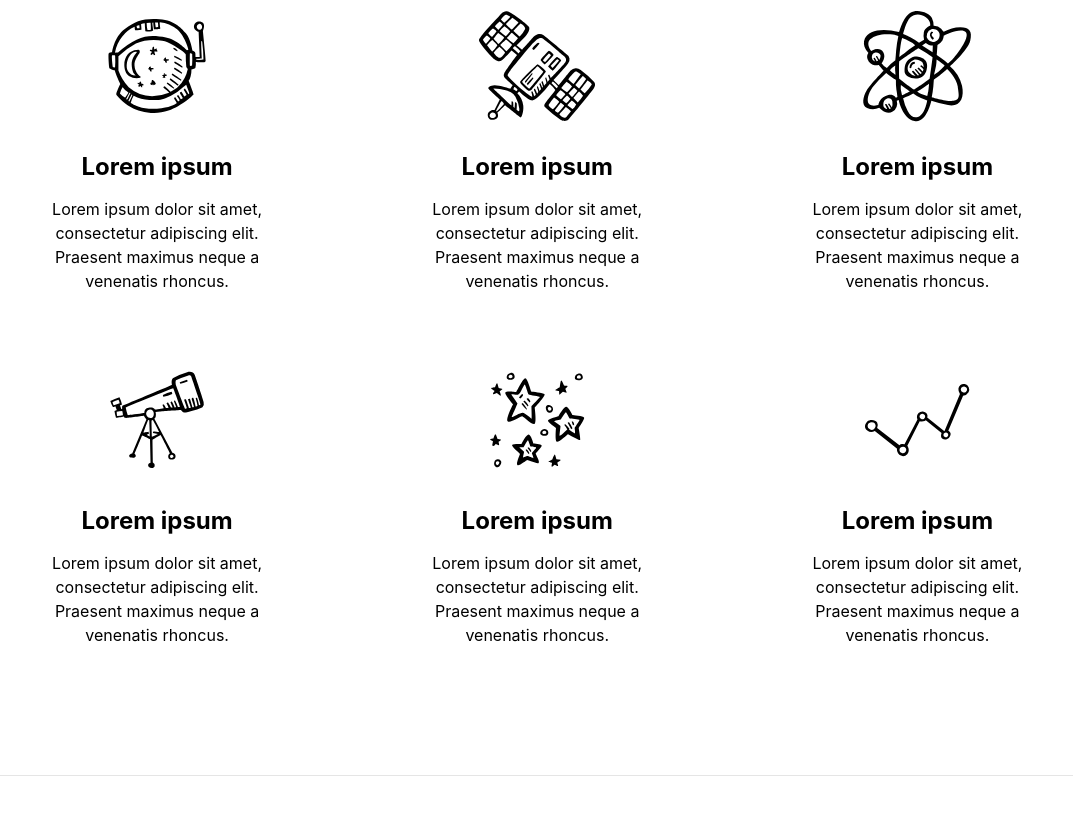
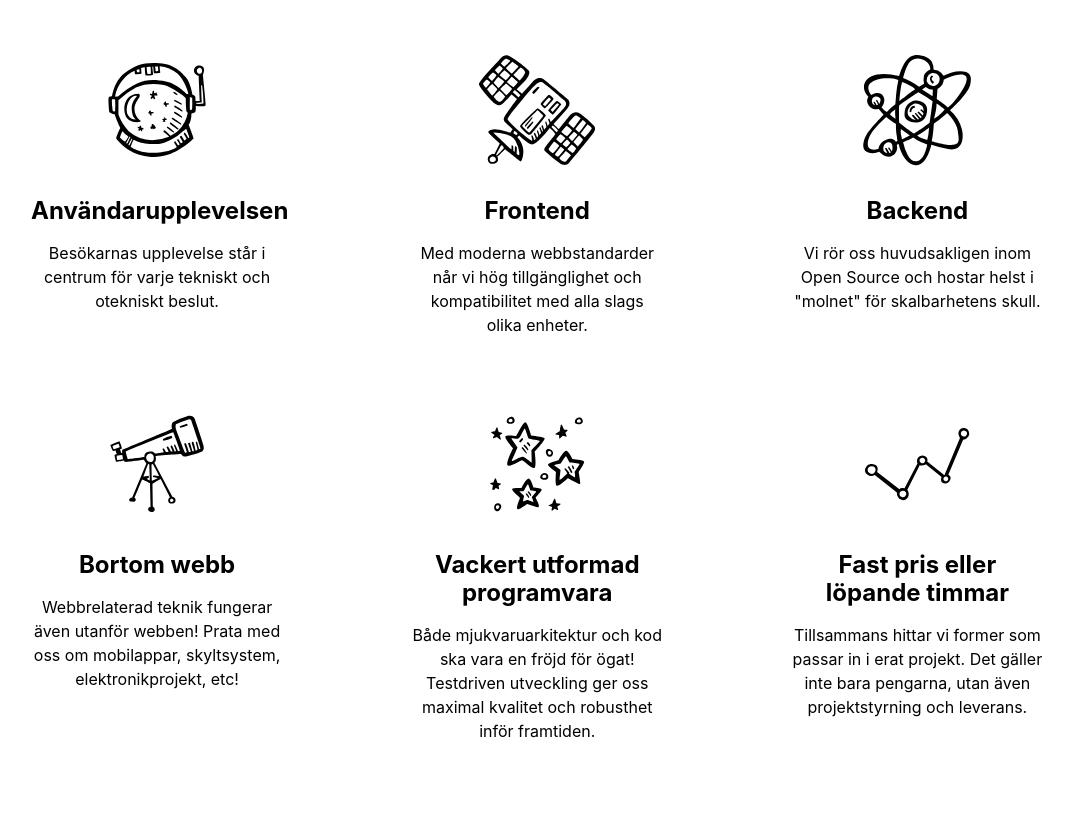
Before and after one commit to rymdtiden/rymdtiden-website, a website: page src/index.html in a window 1280 px wide. Shown: the part 1239-2060 px from the top of the page, without its empty margins (97-1170 px from the left). Drawn offline with Linux system fonts and the light colour scheme.

Commit message:
Made some copy stuff

```diff
--- a/src/index.html
+++ b/src/index.html
@@ -28,8 +28,9 @@
     <section class="contact">
       <h2 class="hidden">Kontakta oss</h2>
       <p class="contact__text">
-        Lorem ipsum dolor sit amet, consectetur adipiscing elit. Mauris vel elit
-        magna.
+	    Hör av er om stort och smått!<br />
+		Oavsett var ni befinner er i erat projekt så kan vi hjälpa till
+		&ndash; från idéstadie till slutleverans!
       </p>
       <ul class="contact__buttons">
         <li class="contact__button">
@@ -50,10 +51,10 @@
               <svg class="service-card__icon" viewBox="0 0 64 64">
                 <use xlink:href="#helmet"></use>
               </svg>
-              <h3 class="service-card__heading">Lorem ipsum</h3>
+              <h3 class="service-card__heading">Användarupplevelsen</h3>
               <p class="service-card__text">
-                Lorem ipsum dolor sit amet, consectetur adipiscing elit.
-                Praesent maximus neque a venenatis rhoncus.
+				Besökarnas upplevelse står i centrum för varje tekniskt och
+				otekniskt beslut.
               </p>
             </div>
           </div>
@@ -62,10 +63,10 @@
               <svg class="service-card__icon" viewBox="0 0 64 64">
                 <use xlink:href="#satellite"></use>
               </svg>
-              <h3 class="service-card__heading">Lorem ipsum</h3>
+              <h3 class="service-card__heading">Frontend</h3>
               <p class="service-card__text">
-                Lorem ipsum dolor sit amet, consectetur adipiscing elit.
-                Praesent maximus neque a venenatis rhoncus.
+				Med moderna webbstandarder når vi hög tillgänglighet och
+				kompatibilitet med alla slags olika enheter.
               </p>
             </div>
           </div>
@@ -74,10 +75,9 @@
               <svg class="service-card__icon" viewBox="0 0 64 64">
                 <use xlink:href="#atom"></use>
               </svg>
-              <h3 class="service-card__heading">Lorem ipsum</h3>
+              <h3 class="service-card__heading">Backend</h3>
               <p class="service-card__text">
-                Lorem ipsum dolor sit amet, consectetur adipiscing elit.
-                Praesent maximus neque a venenatis rhoncus.
+				Vi rör oss huvudsakligen inom Open Source och hostar helst i "molnet" för skalbarhetens skull.
               </p>
             </div>
           </div>
@@ -86,10 +86,10 @@
               <svg class="service-card__icon" viewBox="0 0 64 64">
                 <use xlink:href="#telescope"></use>
               </svg>
-              <h3 class="service-card__heading">Lorem ipsum</h3>
+              <h3 class="service-card__heading">Bortom webb</h3>
               <p class="service-card__text">
-                Lorem ipsum dolor sit amet, consectetur adipiscing elit.
-                Praesent maximus neque a venenatis rhoncus.
+				Webbrelaterad teknik fungerar även utanför webben!
+				Prata med oss om mobilappar, skyltsystem, elektronikprojekt, etc!
               </p>
             </div>
           </div>
@@ -98,10 +98,10 @@
               <svg class="service-card__icon" viewBox="0 0 64 64">
                 <use xlink:href="#stars"></use>
               </svg>
-              <h3 class="service-card__heading">Lorem ipsum</h3>
+              <h3 class="service-card__heading">Vackert utformad programvara</h3>
               <p class="service-card__text">
-                Lorem ipsum dolor sit amet, consectetur adipiscing elit.
-                Praesent maximus neque a venenatis rhoncus.
+				Både mjukvaruarkitektur och kod ska vara en fröjd för ögat!
+				Testdriven utveckling ger oss maximal kvalitet och robusthet inför framtiden.
               </p>
             </div>
           </div>
@@ -110,10 +110,11 @@
               <svg class="service-card__icon" viewBox="0 0 64 64">
                 <use xlink:href="#cassiopeia"></use>
               </svg>
-              <h3 class="service-card__heading">Lorem ipsum</h3>
+              <h3 class="service-card__heading">Fast pris eller löpande timmar</h3>
               <p class="service-card__text">
-                Lorem ipsum dolor sit amet, consectetur adipiscing elit.
-                Praesent maximus neque a venenatis rhoncus.
+				Tillsammans hittar vi former som passar in i erat projekt.
+				Det gäller inte bara pengarna, utan även projektstyrning och
+				leverans.
               </p>
             </div>
           </div>
```
